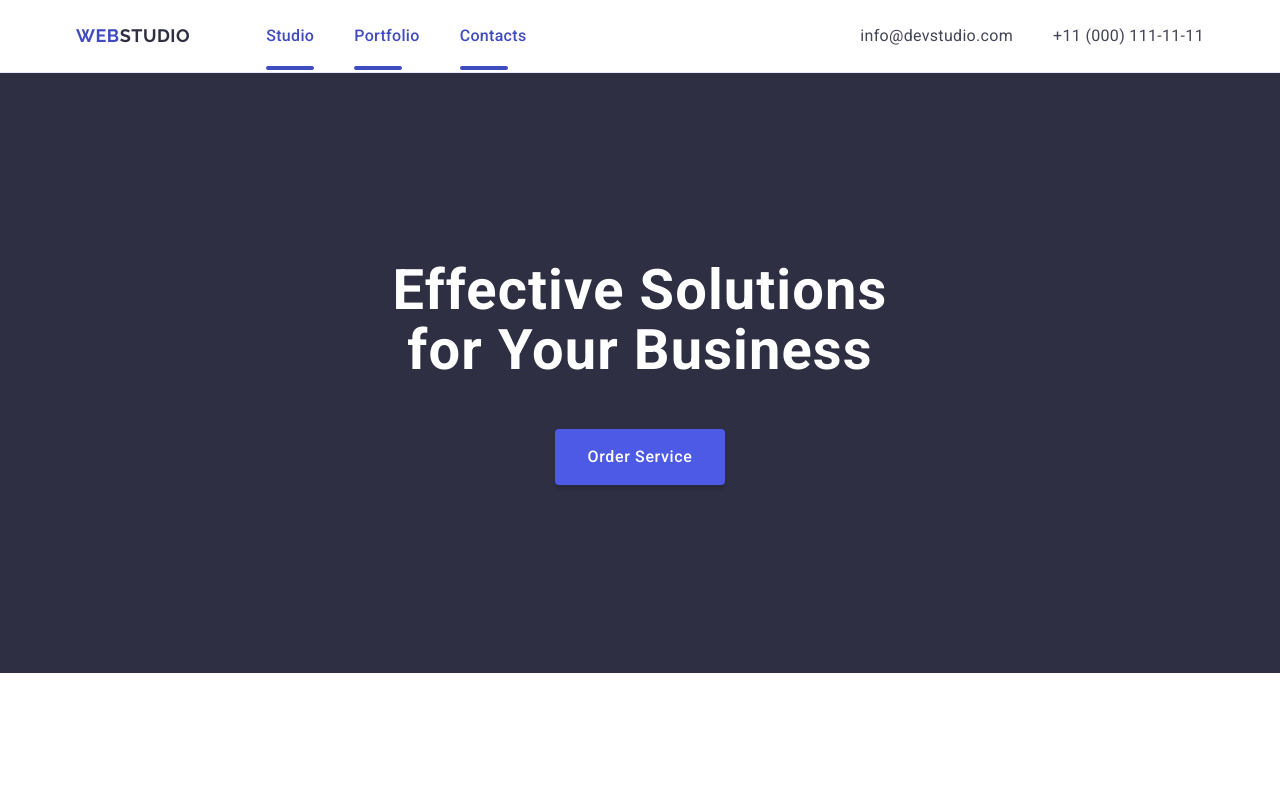
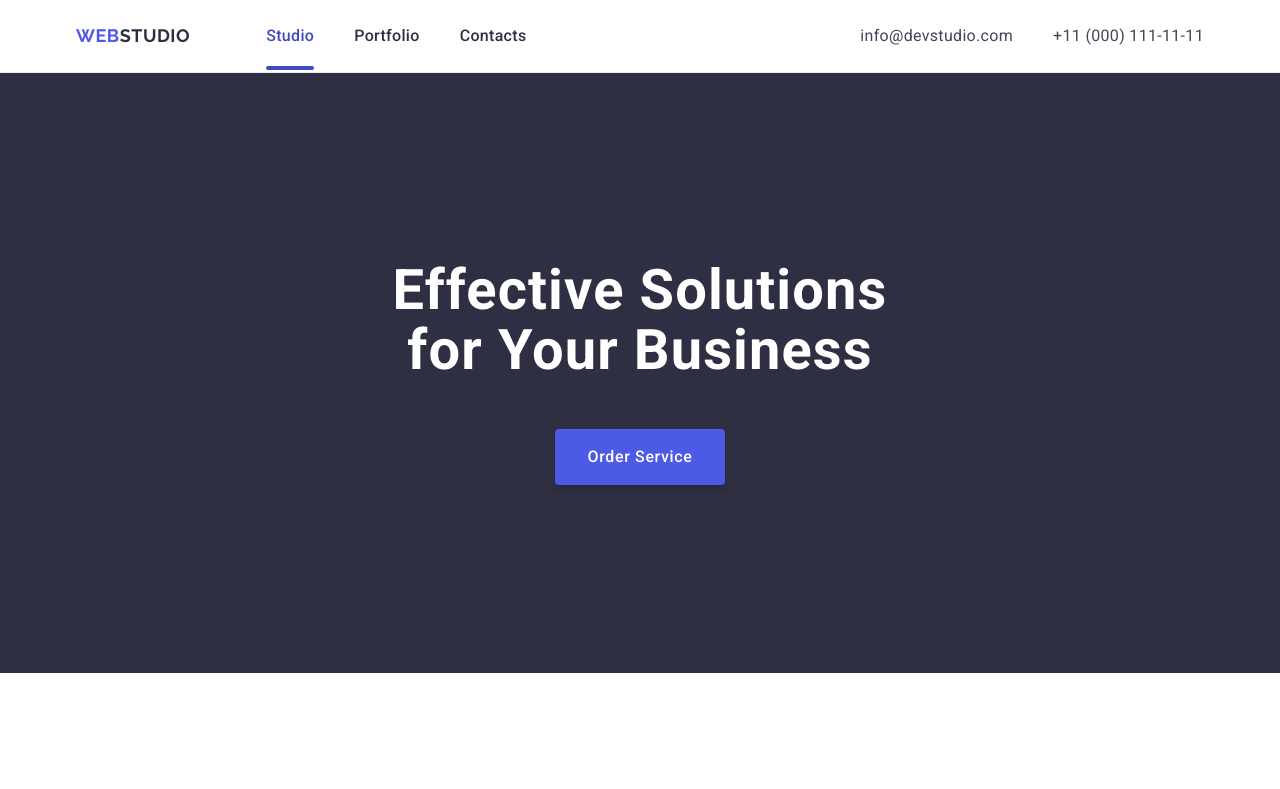
Before and after one commit to Kark999/goit-markup-hw-04, a plain HTML site: page index.html in a window 1280 px wide. Shown: the top 789 px of the page. Drawn offline with nearby package versions, Linux system fonts and the light colour scheme.

Commit message:
seven hw4

```diff
--- a/css/styles.css
+++ b/css/styles.css
@@ -42,7 +42,7 @@ img {
 .header-logo {
   display: flex;
   justify-content: flex-start;
-  color: #404bbf;
+  color: var(--IRIS, #4D5AE5);
   font-family: Raleway, sans-serif;
   font-size: 18px;
   line-height: 1.17;
@@ -67,8 +67,7 @@ img {
   display: flex;
   gap: 40px;
   position: relative;
-  color: #404bbf;
-}
+  }
 .header-navigation {
   display: flex;
   align-items: center;
@@ -83,8 +82,11 @@ img {
   padding-bottom: 24px;
 
   }
+.header-menu-item:first-child .header-menu-link {
+color: #404bbf;
+}
 
-.header-menu-link::after {
+.header-menu-item:first-child .header-menu-link::after {
   content: "";
   position: absolute;
   width: 48px;
@@ -103,7 +105,7 @@ img {
 
 .header-menu-link {
   position: relative;
-  color: #404bbf;
+  color: #2e2f42;
   font-size: 16px;
   font-weight: 500;
   line-height: 1.5;
```
